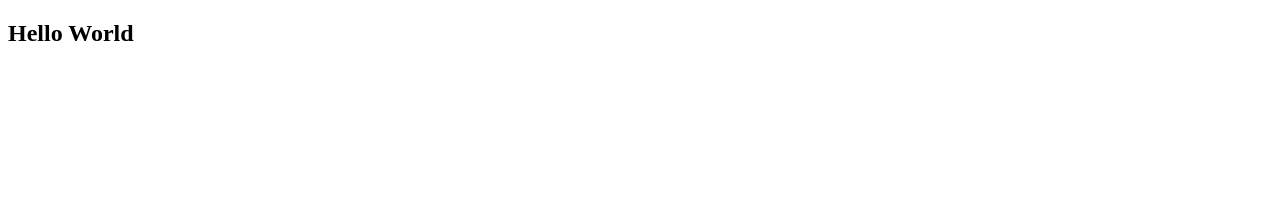
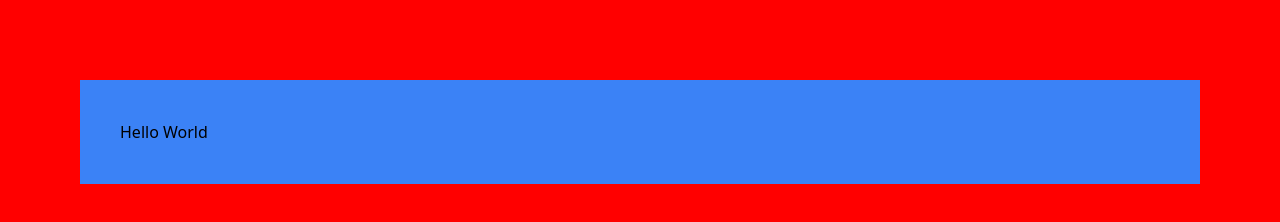
Before and after one commit to unsurep/week-8-Github-start, a plain HTML site: page index.html in a window 1280 px wide. Drawn offline with nearby package versions, Linux system fonts and the light colour scheme.

Commit message:
tailwind

```diff
--- a/index.css
+++ b/index.css
@@ -0,0 +1,6 @@
+*{
+    padding: 0;
+    margin: 0;
+    box-sizing: border-box;
+    background-color: red;
+}
--- a/index.html
+++ b/index.html
@@ -2,10 +2,13 @@
 <html>
     <head>
         <title>Push a code to Github</title>
+        <script src="https://cdn.tailwindcss.com"></script>
         <link rel="stylesheet" href="/index.css">
     </head>
     <body>
-        <h2>Hello World</h2>
+        <!-- Adding Margin & padding to html via tailwind -->
+
+        <h2 class="m-20 p-10 bg-blue-500">Hello World</h2>
 
 
 
```
